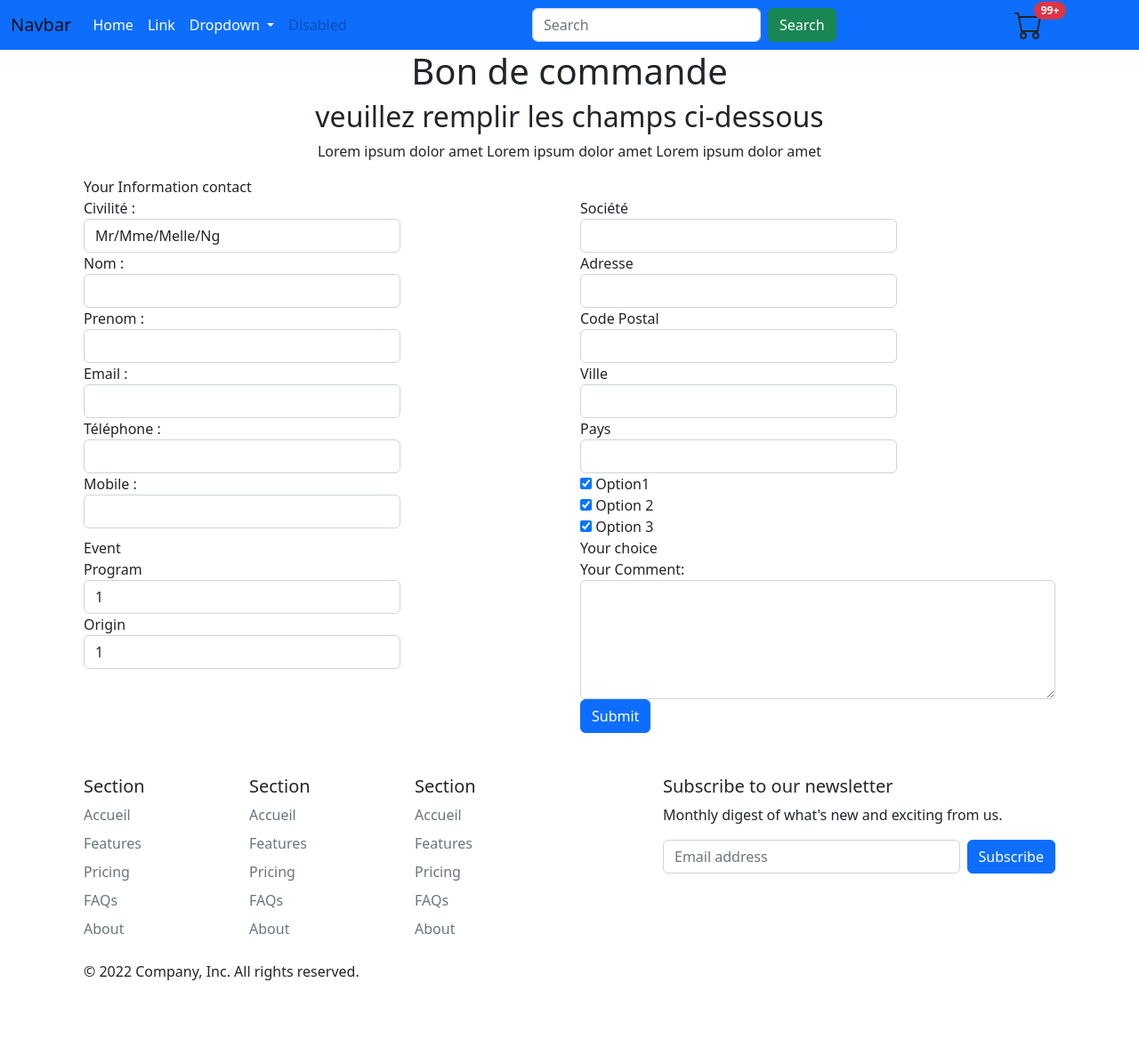
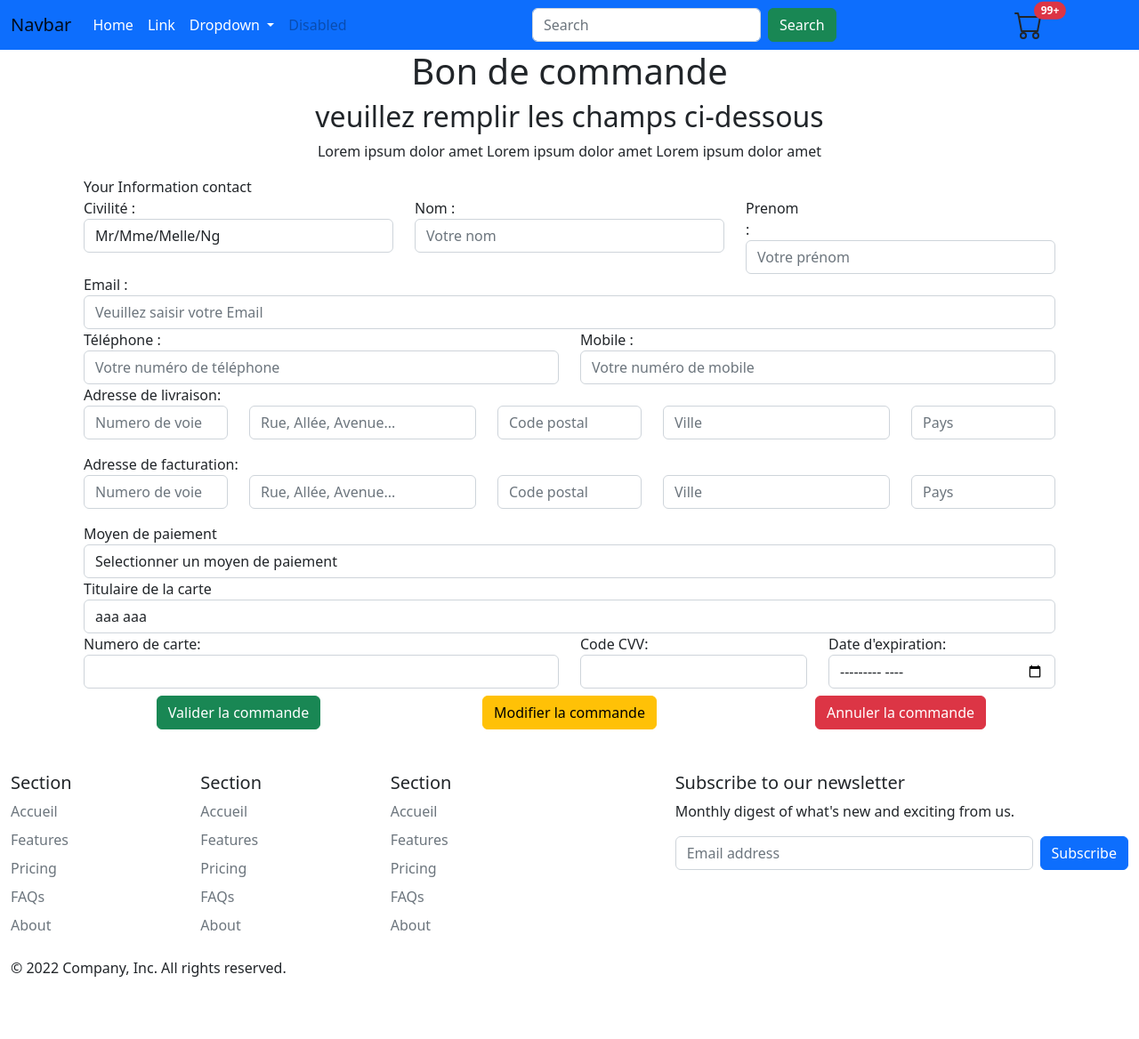
Before and after one commit to arezkidev1/symfony_test1, a Symfony app: template projettest1/templates/commande/commande.html.twig in a window 1280 px wide. Shown: the whole page at 89% size. After the commit the page ends 1098 px from the top, so only its background shows below. Run offline with Twig, Linux system fonts and the light colour scheme; the template is opened without the code that fills it, so the values that code supplies are empty; some libraries are stand-ins or nearby versions.

Commit message:
formulaire_commande

```diff
--- a/projettest1/templates/commande/commande.html.twig
+++ b/projettest1/templates/commande/commande.html.twig
@@ -1,6 +1,7 @@
 {% extends 'base.html.twig' %}
 
-{% block title %}Hello CommandeController!{% endblock %}
+{% block title %}Hello CommandeController!
+{% endblock %}
 
 {% block body %}
 
@@ -15,7 +16,8 @@
 		<div class="row">
 			<div class="col-lg-12 col-md-12 text-center">
 				<h2>veuillez remplir les champs ci-dessous</h2>
-            <p>Lorem ipsum dolor amet Lorem ipsum dolor amet Lorem ipsum dolor amet </p>
+				<p>Lorem ipsum dolor amet Lorem ipsum dolor amet Lorem ipsum dolor amet
+				</p>
 
 			</div>
 		</div>
@@ -30,13 +32,17 @@
 						</div>
 					</div>
 				</div>
-            <div class='row'>
+				<div
+					class='row'>
 
-                <div class="col-lg-6">
+
 					<!--<form class="form-horizontal" role="form">-->
-                    <div class="form-group">
+
+					<div class='col-12'>
+						<div class="row">
+							<div class="form-group col-4">
 								<label for="civilite" class="col-sm-2 control-label">Civilité :</label>
-                            <div class="col-sm-8">
+								<div>
 									<select class="form-control">
 										<option>Mr/Mme/Melle/Ng</option>
 										<option>Monsieur</option>
@@ -46,160 +52,125 @@
 									</select>
 								</div>
 							</div>
-                    <div class="form-group">
+							<div class="form-group col-4">
 								<label for="nom" class="col-sm-2 control-label">Nom :</label>
-                        <div class="col-sm-8">
-                            <input type="text" class="form-control" name="name" id="name" required>
+								<div>
+									<input type="text" class="form-control" name="name" placeholder="Votre nom" id="name" required>
 								</div>
 							</div>
-                    <div class="form-group">
+							<div class="form-group col-4">
 								<label for="prenom" class="col-sm-2 control-label">Prenom :</label>
-                        <div class="col-sm-8">
-                            <input type="text" class="form-control" name="prenom" id="prenom" required>
+								<div>
+									<input type="text" class="form-control" name="prenom" placeholder="Votre prénom" id="prenom" required>
+								</div>
+							</div>
 						</div>
 					</div>
 					<div class="form-group">
 						<label for="mail" class="col-sm-2 control-label">Email :</label>
-                        <div class="col-sm-8">
-                            <input type="email" class="form-control" name="email" id="email" required>
+						<div class="col-sm-12">
+							<input type="email" class="form-control" name="email" placeholder="Veuillez saisir votre Email" id="email" required>
 						</div>
 					</div>
-                    <div class="form-group">
+					<div class="col-12">
+						<div class="row">
+							<div class="form-group col-6">
 								<label for="tel" class="col-sm-2 control-label">T&eacute;l&eacute;phone :</label>
-                        <div class="col-sm-8">
-                            <input type="text" class="form-control" name="tel" id="tel" required>
+								<div>
+									<input type="text" class="form-control" name="tel" placeholder="Votre numéro de téléphone" id="tel" required>
 								</div>
 							</div>
-                    <div class="form-group">
+							<div class="form-group col-6">
 								<label for="mobile" class="col-sm-2 control-label">Mobile :</label>
-                        <div class="col-sm-8">
-                            <input type="text" class="form-control" name="mobile" id="mobile" required>
+								<div>
+									<input type="text" class="form-control" name="mobile" placeholder="Votre numéro de mobile" id="mobile" required>
+								</div>
 							</div>
 						</div>
 					</div>
 
-                <div class="col-lg-6">
-                    <div class="form-group">
-                        <label for="societe" class="col-sm-2 control-label">Soci&eacute;t&eacute;</label>
-                        <div class="col-sm-8">
-                            <input type="text" class="form-control" name="societe" id="societe" required>
-                        </div>
-                    </div>
-                    <div class="form-group">
-
-                        <label for="adresse" class="col-sm-2 control-label">Adresse</label>
-                        <div class="col-sm-8">
-                            <input type="text" class="form-control" name="adresse" id="adresse" required>
-                        </div>
+					<div class="col-12">
+						Adresse de livraison:
 					</div>
 
-                    <div class="form-group">
-                        <label for="cp" class="col-sm-2 control-label">Code Postal</label>
-                        <div class="col-sm-8">
-                            <input type="text" class="form-control" name="cp" id="cp">
+
+					<div class="col-12 col-lg-2">
+						<input class="form-control" type="text" name="delivery-number" placeholder="Numero de voie" required>
 					</div>
+					<div class="col-12 col-lg-3">
+						<input class="form-control" type="text" name="delivery-street" placeholder="Rue, Allée, Avenue..." required>
 					</div>
-                    <div class="form-group">
-                        <label for="ville" class="col-sm-2 control-label">Ville</label>
-                        <div class="col-sm-8">
-                            <input type="text" name="ville" class="form-control" id="ville">
+					<div class="col-12 col-lg-2">
+						<input class="form-control" type="text" name="delivery-zipcode" placeholder="Code postal" required>
 					</div>
+					<div class="col-12 col-lg-3">
+						<input class="form-control" type="text" name="delivery-city" placeholder="Ville" required>
 					</div>
-                    <div class="form-group">
-                        <label for="pays" class="col-sm-2 control-label">Pays</label>
-                        <div class="col-sm-8">
-                            <input type="text" class="form-control" name="pays" id="pays">
-                        </div>
-                    </div>
-                    <div class="form-group">
-                        <div class="checkbox inline">
-                            <label>
-                                <input type="checkbox" value="" checked>
-                                <span class="cc"><i class="cc-icon glyphicon glyphicon-ok"></i></span> Option1
-                            </label>
+					<div class="col-12 col-lg-2 mb-3">
+						<input class="form-control" type="text" name="delivery-country" placeholder="Pays" required>
 					</div>
 
-                        <div class="checkbox inline">
-                            <label>
-                                <input type="checkbox" value="" checked>
-                                <span class="cc"><i class="cc-icon glyphicon glyphicon-ok"></i></span> Option 2
-                            </label>
+					<div class="col-12">
+						Adresse de facturation:
 					</div>
-                        <div class="checkbox inline">
-                            <label>
-                                <input type="checkbox" value="" checked>
-                                <span class="cc"><i class="cc-icon glyphicon glyphicon-ok"></i></span> Option 3
-                            </label>
+
+
+					<div class="col-12 col-lg-2">
+						<input class="form-control" type="text" name="billing-number" placeholder="Numero de voie" required>
+					</div>
+					<div class="col-12 col-lg-3">
+						<input class="form-control" type="text" name="billing-street" placeholder="Rue, Allée, Avenue..." required>
+					</div>
+					<div class="col-12 col-lg-2">
+						<input class="form-control" type="text" name="billing-zipcode" placeholder="Code postal" required>
+					</div>
+					<div class="col-12 col-lg-3">
+						<input class="form-control" type="text" name="billing-city" placeholder="Ville" required>
+					</div>
+					<div class="col-12 col-lg-2 mb-3">
+						<input class="form-control" type="text" name="billing-country" placeholder="Pays" required>
+					</div>
+
+					<div class="col-12">
+						<label for="payment">Moyen de paiement</label>
+						<select class="form-control" name="payment" id="payment">
+							<option value="" selected>Selectionner un moyen de paiement</option>
+							<option value="card">Carte bleue</option>
+						</select>
+					</div>
+					<div class="col-12">
+						<label for="card-owner">Titulaire de la carte</label>
+						<input id="card-owner" name="cardOwner" type="text" class="form-control" value="aaa aaa" placeholder="John Doe" required>
+					</div>
+
+					<div class="col-6">
+						<label for="card-number">Numero de carte:</label>
+						<input id="card-number" name="cardNumber" type="text" class="form-control" required>
+					</div>
+					<div class="col-3">
+						<label for="card-cvv">Code CVV:</label>
+						<input id="card-cvv" name="cardCvv" type="text" class="form-control" minlength="3" maxlength="3" pattern="\d{3}" required>
+					</div>
+					<div class="col-3">
+						<label for="card-date">Date d'expiration:</label>
+						<input id="card-date" name="cardDate" type="month" class="form-control" required>
+					</div>
+
+					<div class="col-4 mt-2 text-center">
+						<button type="button" class="btn btn-success">Valider la commande</button>
+					</div>
+					<div class="col-4 mt-2 text-center">
+						<button type="button" class="btn btn-warning">Modifier la commande</button>
+					</div>
+					<div class="col-4 mt-2 text-center">
+						<button type="button" class="btn btn-danger">Annuler la commande</button>
 					</div>
 				</div>
 
 			</div>
-            </div>
-            <div class="row">
-                <div class="col-lg-6">
-
-                    <div class="form-heading">
-
-                        <span class="prg">Event</span>
-                    </div>
-
-                    <div>
-
-                        <div class="form-group">
-                            <label for="programme" class="col-sm-2 control-label">Program</label>
-                            <div class="col-sm-8">
-                                <select class="form-control">
-                                    <option>1</option>
-                                    <option>2</option>
-                                    <option>3</option>
-                                    <option>4</option>
-                                    <option>5</option>
-                                </select>
-                            </div>
-                        </div>
-                        <div class="form-group">
-                            <label for="origine" class="col-sm-2 control-label">Origin</label>
-                            <div class="col-sm-8">
-                                <select class="form-control">
-                                    <option>1</option>
-                                    <option>2</option>
-                                    <option>3</option>
-                                    <option>4</option>
-                                    <option>5</option>
-                                </select>
-                            </div>
-                        </div>
-                        <!--</form>-->
-
-                    </div>
-
-                </div>
-
-                <div class="col-lg-6">
-
-                    <div class="form-heading">
-
-                        <span class="prg">Your choice</span>
-                    </div>
 
 
-
-                <div class="col-xs-12">
-                    <div class="form-group">
-                        <label for="comment">Your Comment:</label>
-                        <textarea class="form-control" rows="5" id="comment"></textarea>
 		</div>
 	</div>
 
-                <div class="col-xs-12">
-                  <button type="submit" class="btn btn-primary">Submit</button>
-                </div>
-
-            </div>
-        </div>
-    </form>
-
-</div>
-
-
 {% endblock %}
```
Lines whose indentation alone changed are shown as unchanged.
